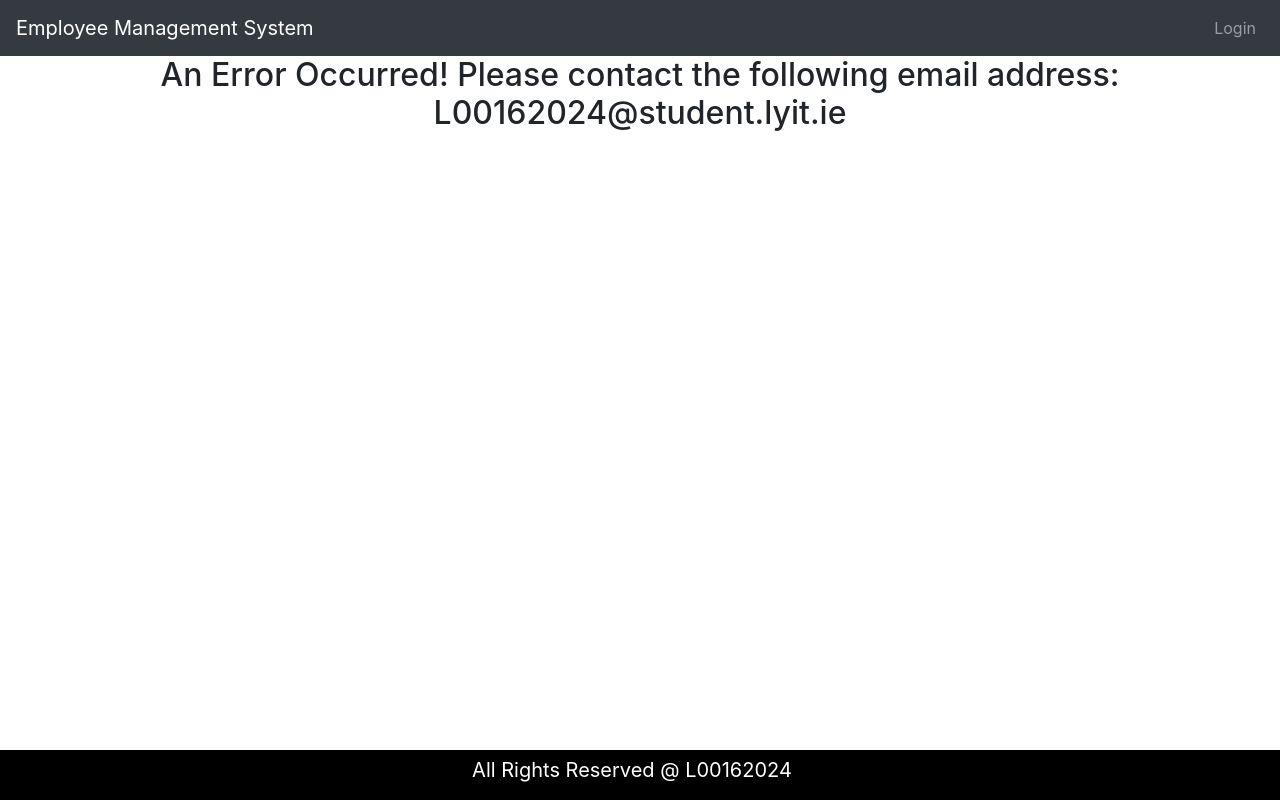
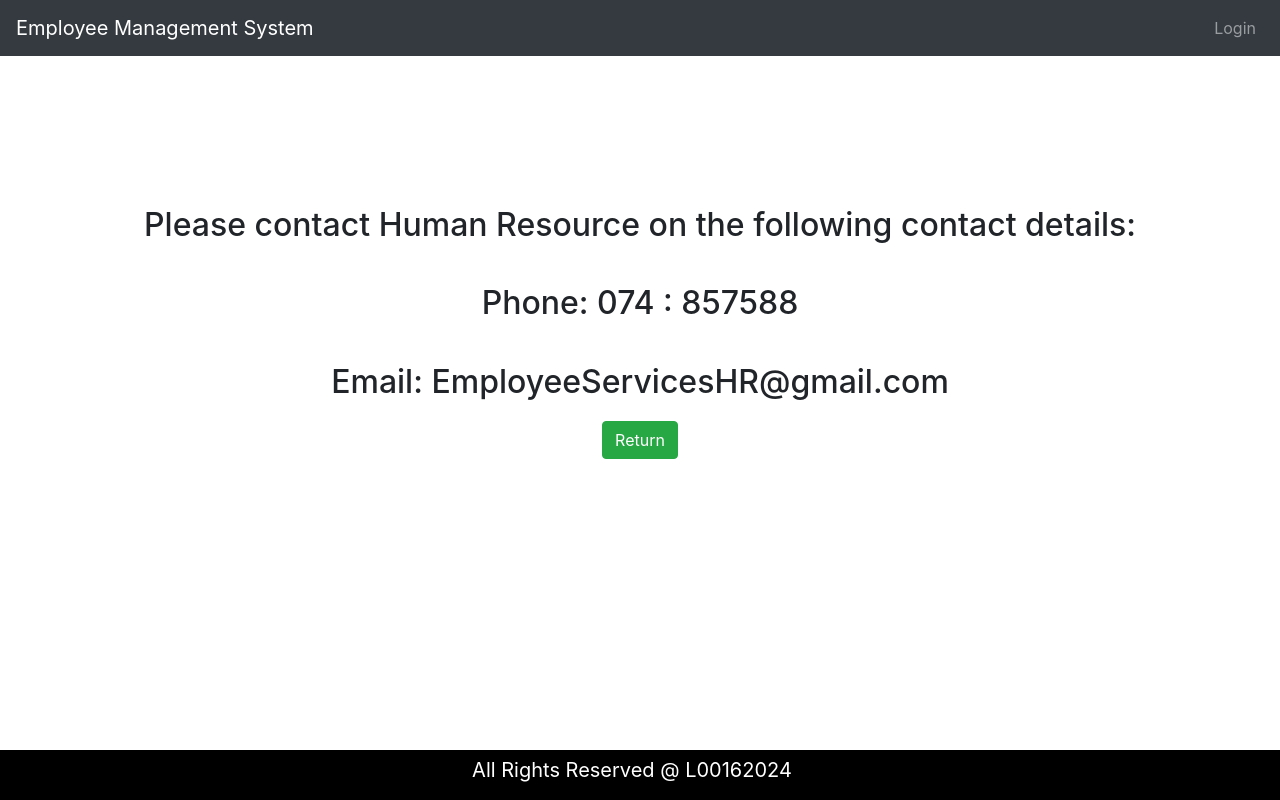
Before and after one commit to WayneRobbo/React-EMS_app, a React (Create React App) app in the folder react-frontend-ems/: page /forgot-password in a window 1280 px wide. Built offline with nearby package versions, Linux system fonts and the light colour scheme.

Commit message:
added forgot password

```diff
--- a/react-frontend-ems/src/App.js
+++ b/react-frontend-ems/src/App.js
@@ -18,6 +18,7 @@ import AuthenticatedRoute from './components/AuthenticatedRoute.jsx';
 import CreateShiftComponent from './components/CreateShiftComponent';
 import UpdateShiftComponent from './components/UpdateShiftComponent';
 import ReviewShiftComponent from './components/ReviewShiftComponent';
+import ForgotPassword from './components/ForgotPassword';
 
 class App extends Component {
   render() {
@@ -43,6 +44,7 @@ class App extends Component {
 
                   <AuthenticatedRoute path="/add-shifts/:id" component = {CreateShiftComponent}></AuthenticatedRoute>
                   <AuthenticatedRoute path="/review-shifts/:id" component = {ReviewShiftComponent}></AuthenticatedRoute>
+                  <Route path="/forgot-password" component = {ForgotPassword}></Route>
 
                   {/* <AuthenticatedRoute path="/update-shift/:id" component = {UpdateShiftComponent}></AuthenticatedRoute> */}
 
--- /dev/null
+++ b/react-frontend-ems/src/components/ForgotPassword.jsx
@@ -0,0 +1,38 @@
+import React, { Component } from 'react';
+
+class ForgotPassword extends Component {
+
+    constructor(props){
+        super(props)
+
+        this.state = {
+                    }
+
+        this.backButton = this.backButton.bind(this);
+    }
+
+    backButton(){
+        this.props.history.push("/login");
+    }
+
+    render() {
+        return (
+            <div>
+                <h2 style = {{marginTop: "150px"}}>
+                    Please contact Human Resource on the following contact details:
+                    <div style = {{marginTop: "40px"}}>
+                        Phone: 074 : 857588
+
+                    </div>
+                    <div style = {{marginTop: "40px"}}>
+                        Email: EmployeeServicesHR@gmail.com
+                    </div>
+
+                    <button style={{marginTop: "20px"}} onClick={this.backButton} className = "btn btn-success">Return</button>
+                </h2>
+            </div>
+        );
+    }
+}
+
+export default ForgotPassword;
--- a/react-frontend-ems/src/components/LoginComponent.jsx
+++ b/react-frontend-ems/src/components/LoginComponent.jsx
@@ -67,7 +67,7 @@ class LoginComponent extends Component{
 
                     <button onClick={this.SigninClicked} className="btn btn-success btn-lg btn-block">Sign in</button>
                     <p className="forgot-password text-right">
-                        Forgot <a href="ForgotPassword">Password?</a>
+                        Forgot <a href="/forgot-password">Password?</a>
                     </p>
                 </form>
 
```
